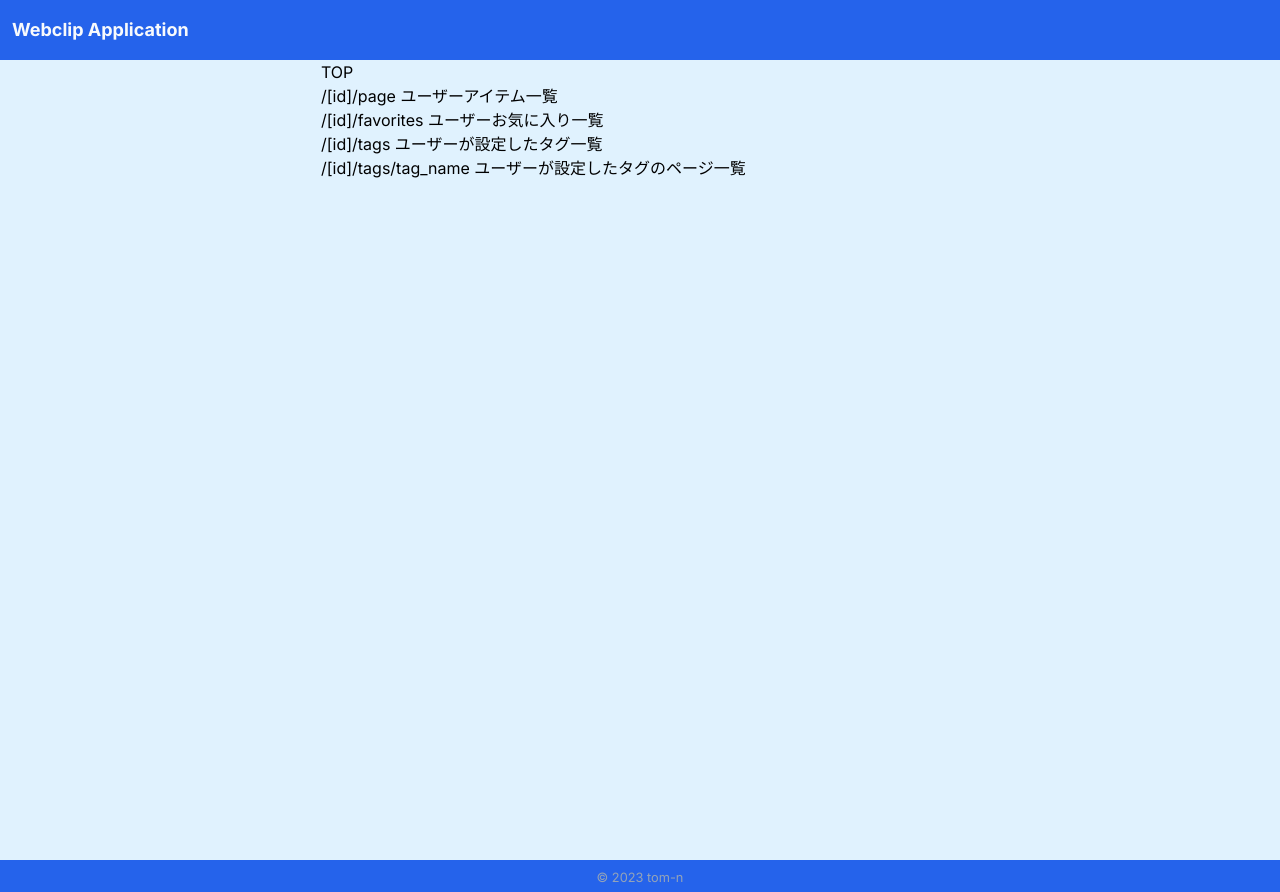
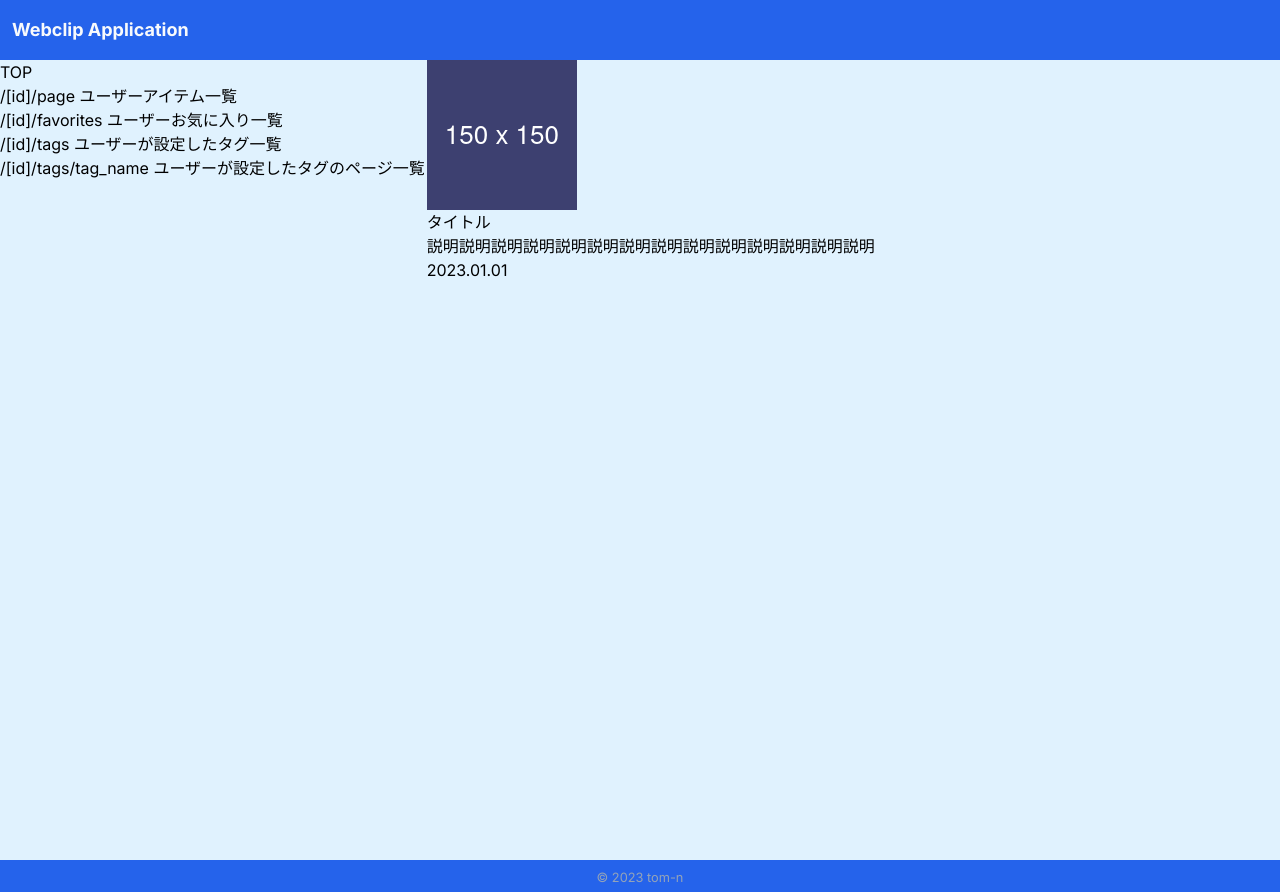
Before and after one commit to tomya-n/webclip-app, a Next.js app: page / in a window 1280 px wide. Built offline with nearby package versions, Linux system fonts and the light colour scheme.

Commit message:
仮レイアウト

```diff
--- a/app/layout.tsx
+++ b/app/layout.tsx
@@ -17,7 +17,7 @@ export default function RootLayout({ children }: { children: React.ReactNode })
     <html lang="ja">
       <body className={inter.className}>
         <Header />
-        <main className="home flex min-h-screen bg-sky-100">{children}</main>
+        <main className="home flex justify-center min-h-screen bg-sky-100">{children}</main>
         <Footer />
       </body>
     </html>
--- a/app/page.tsx
+++ b/app/page.tsx
@@ -1,9 +1,10 @@
 import Link from "next/link";
+import Image from "next/image";
 
 export default function Home() {
   return (
     <>
-      <div className="basis-10/12 flex justify-center">
+      <div className="basis-4/12">
         <ul>
           <li>
             <a href="/">TOP</a>
@@ -22,6 +23,22 @@ export default function Home() {
           </li>
         </ul>
       </div>
+      <div className="basis-8/12 flex">
+        <ul>
+          <li className="clipItem">
+            <Link href="/">
+              <div className="clipThumb">
+                <Image src="/asset/img/img01.png" width={150} height={150} alt="test" />
+              </div>
+              <div className="clipData">
+                <h3 className="clipTitle">タイトル</h3>
+                <p className="clipDescription">説明説明説明説明説明説明説明説明説明説明説明説明説明説明</p>
+                <span className="clipDate">2023.01.01</span>
+              </div>
+            </Link>
+          </li>
+        </ul>
+      </div>
     </>
   );
 }
```
Also changed, not shown: public/asset/img/img01.png (added).
